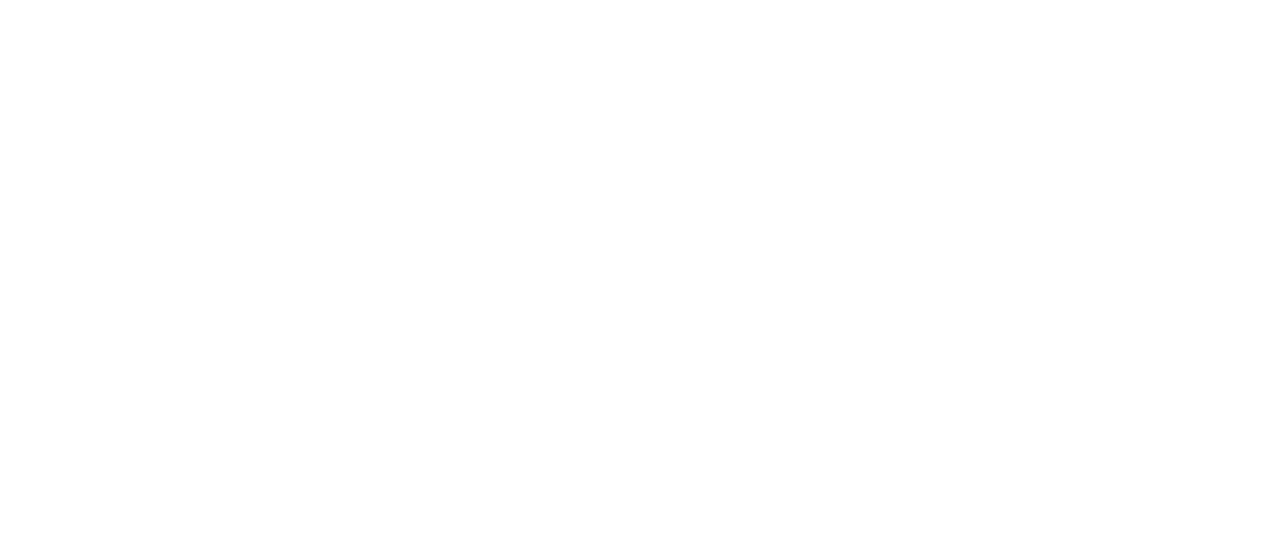
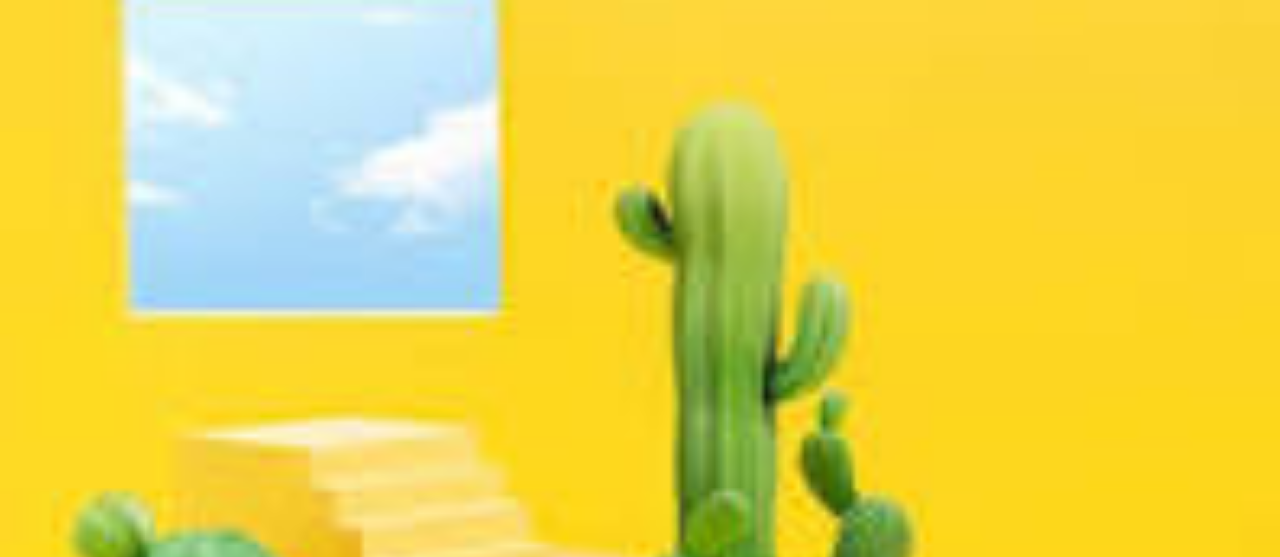
Before and after one commit to bigcephas1/modal, a plain HTML site: page index.html in a window 1280 px wide. Shown: the top 557 px of the page. Drawn offline with Linux system fonts and the light colour scheme.

Commit message:
Update Model.css

```diff
--- a/Model.css
+++ b/Model.css
@@ -5,7 +5,7 @@
 }
 
 body{
-    background:url('./images/project4.jpeg')no-repeat center center/cover;
+    background:url('./project4.jpeg')no-repeat center center/cover;
     height:100vh;
     position:relative;
 }
```
